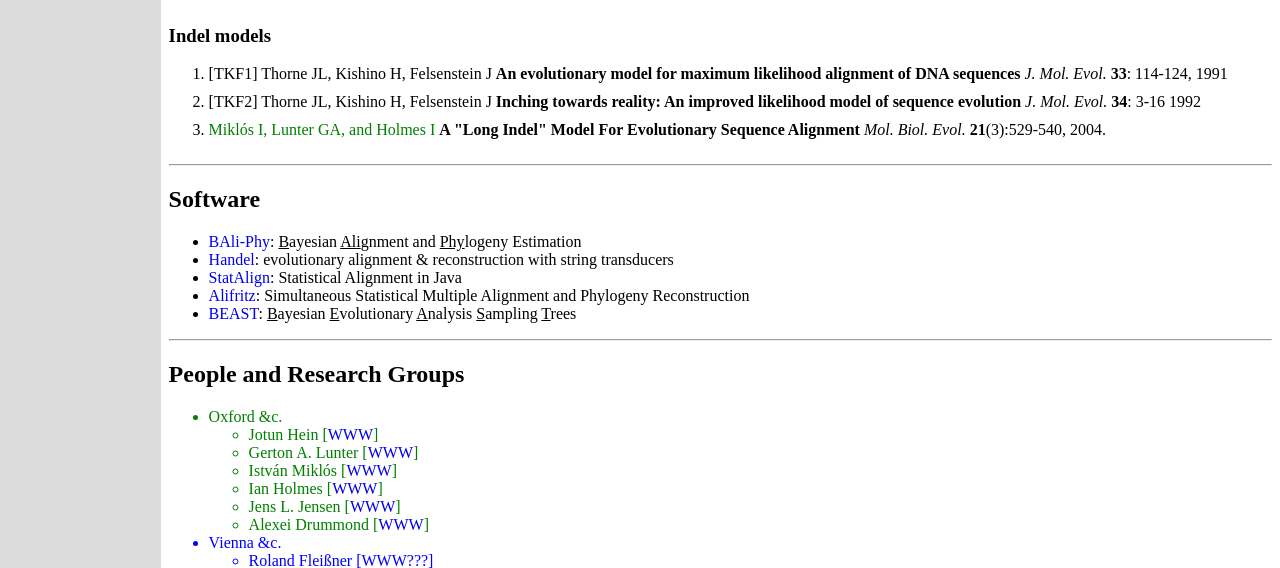
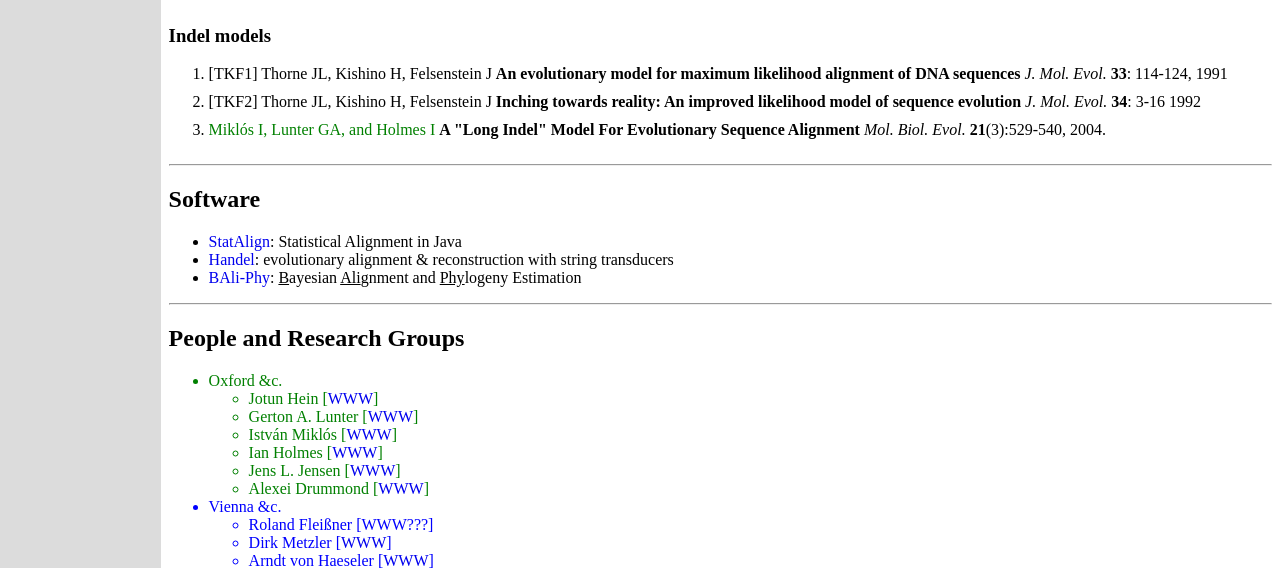
Before and after one commit to bredelings/php-bali-phy.org, a PHP site: page /links.php in a window 1280 px wide. Shown: the part 684-1252 px from the top of the page. Run offline with PHP 8.4, Linux system fonts and the light colour scheme; data that the repository does not hold is empty.

Commit message:
Update other software.
Former-commit-id: bd57fea42c41439f995f9e5aa00ea37d3ab2a804

```diff
--- a/links.php
+++ b/links.php
@@ -87,11 +87,11 @@
 
 	  <h2><a name="software">Software</a></h2>
 	  <ul>
-	    <li><a href="http://www.biomath.ucla.edu/msuchard/bali-phy">BAli-Phy</a>: <u>B</u>ayesian <u>Ali</u>gnment and <u>Phy</u>logeny Estimation</li>
+	    <li><a href="http://statalign.github.io/">StatAlign</a>: Statistical Alignment in Java</li>
 	    <li><a href="http://biowiki.org/HandelPackage">Handel</a>: evolutionary alignment & reconstruction with string transducers</li>
-	    <li><a href="http://phylogeny-cafe.elte.hu/StatAlign/">StatAlign</a>: Statistical Alignment in Java</li>
-	    <li><a href="http://www.cibiv.at/software/alifritz/">Alifritz</a>: Simultaneous Statistical Multiple Alignment and Phylogeny Reconstruction</li>
-	    <li><a href="http://beast.bio.ed.ac.uk/Main_Page">BEAST</a>: <u>B</u>ayesian <u>E</u>volutionary <u>A</u>nalysis <u>S</u>ampling <u>T</u>rees</li>
+	    <li><a href="http://www.bali-phy.org">BAli-Phy</a>: <u>B</u>ayesian <u>Ali</u>gnment and <u>Phy</u>logeny Estimation</li>
+	    <!-- li><a href="http://www.cibiv.at/software/alifritz/">Alifritz</a>: Simultaneous Statistical Multiple Alignment and Phylogeny Reconstruction</li>
+	    <li><a href="http://beast.bio.ed.ac.uk/Main_Page">BEAST</a>: <u>B</u>ayesian <u>E</u>volutionary <u>A</u>nalysis <u>S</u>ampling <u>T</u>rees</li -->
 	  </ul>
 
 	  <hr/>
```
